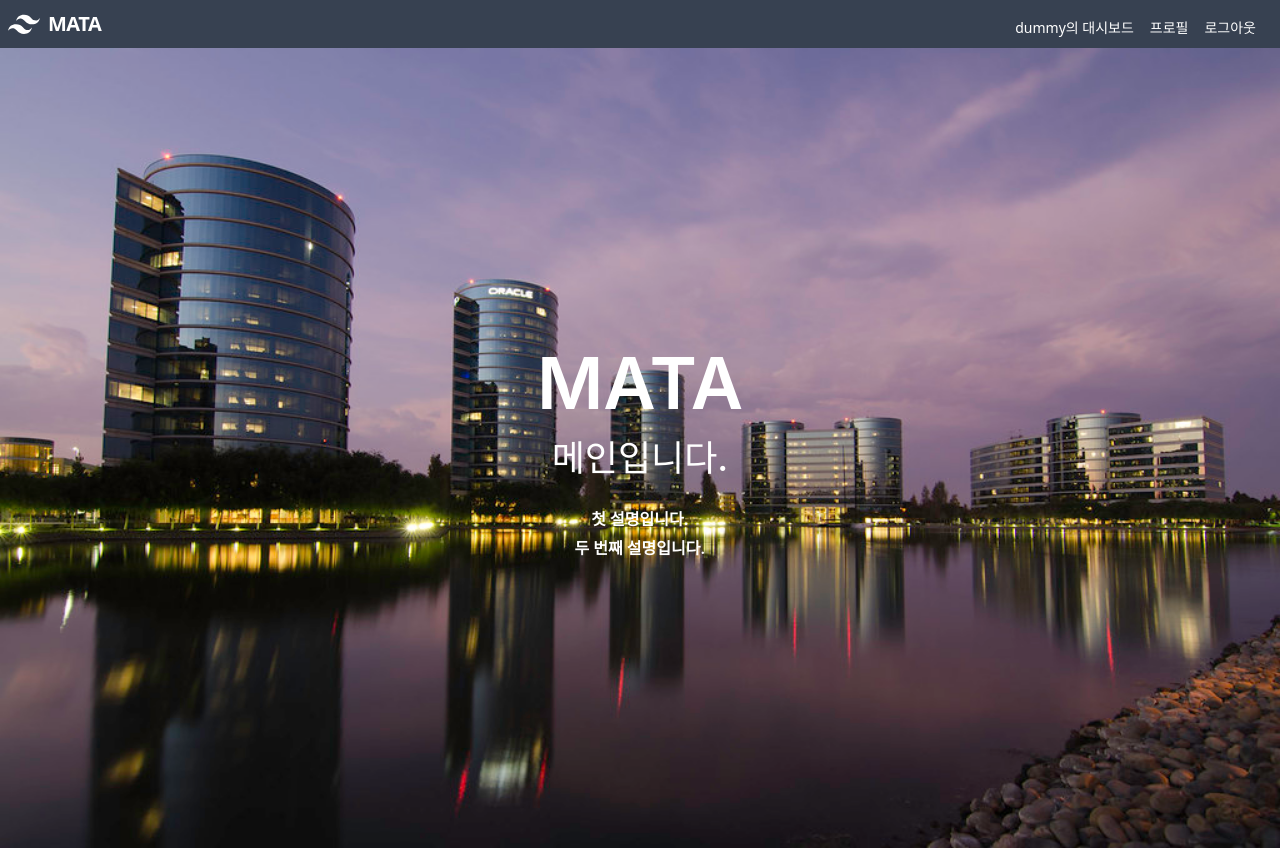
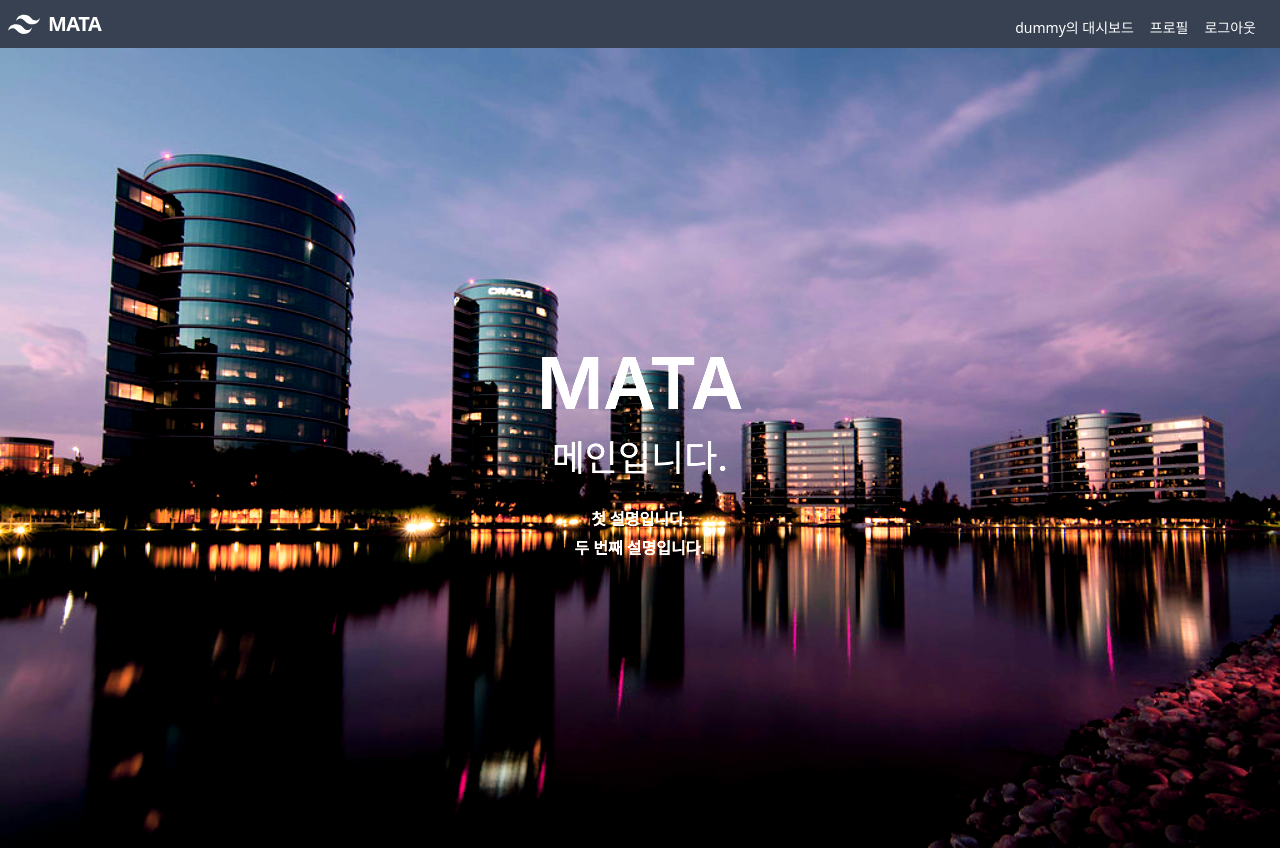
Before and after one commit to PolarbearHam/MATA2, a React (Create React App) app in the folder mata2/: page / in a window 1280 px wide. Built offline with nearby package versions, Linux system fonts and the light colour scheme.

Commit message:
Feat: Welcome 사진 색 변경

```diff
--- a/mata2/src/views/Welcome.css
+++ b/mata2/src/views/Welcome.css
@@ -4,11 +4,14 @@
   justify-content: center;
   align-items: center;
   padding: 10px;
-  gap: 10px;
   background-image: url('../assets/Welcome.jpg');
   background-size: cover;
+  gap: 10px;
   height: 100vh;
+  filter: contrast(150%) hue-rotate(330deg);
 }
+
+
 
 #heroTitle {
   display: flex;
--- a/mata2/src/views/Welcome.js
+++ b/mata2/src/views/Welcome.js
@@ -2,10 +2,6 @@ import React from 'react';
 import backgroundImage from '../assets/Welcome.jpg'
 import './Welcome.css'
 const Welcome = () => {
-  const styles = {
-    backgroundImage: `url(${backgroundImage})`,
-
-  };
 
     return (
       <div id='background'>
```
